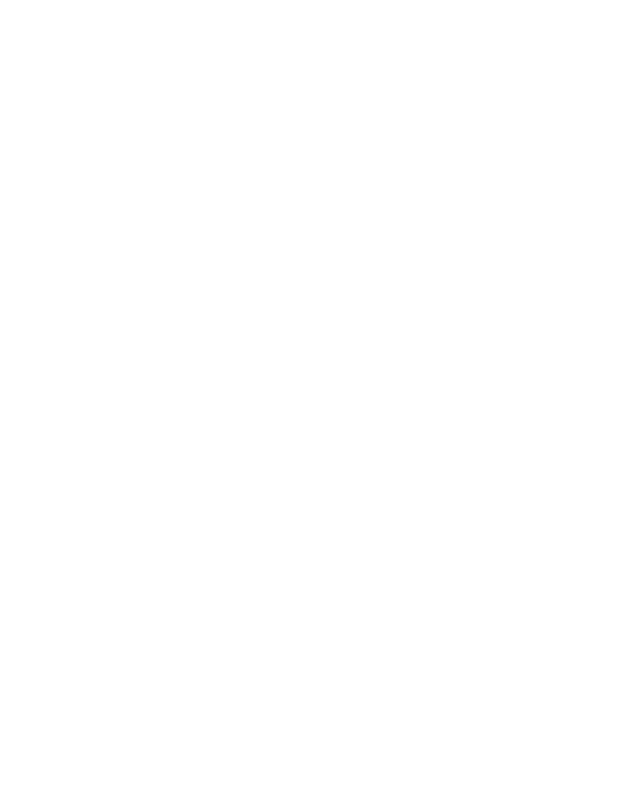
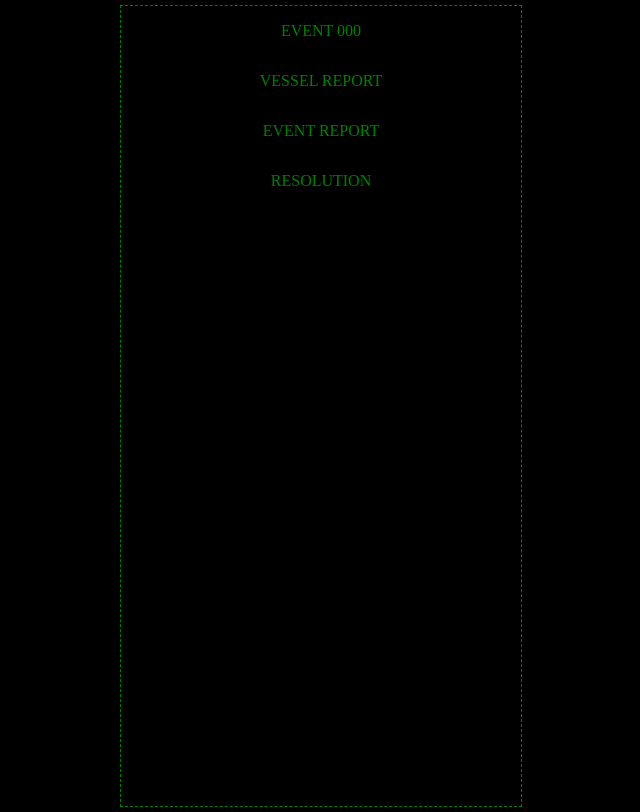
Before and after one commit to wnwarchdev/Seedship-practice, a website built with Parcel: page index.html in a window 1280 px wide. Shown: the whole page, without its empty margins (319-959 px from the left). Built offline with nearby package versions, Linux system fonts and the light colour scheme.

Commit message:
initial page setup

```diff
--- a/index.html
+++ b/index.html
@@ -10,6 +10,12 @@
 </head>
 
 <body>
+  <div id="terminal"><p>EVENT 000</p>
+    <p>VESSEL REPORT</p>
+    <p>EVENT REPORT</p>
+    <p>RESOLUTION</p>
+  </div>
+
   <script src="./src/js/app.js" type="module"></script>
 </body>
 
--- a/src/sass/style.scss
+++ b/src/sass/style.scss
@@ -1,2 +1,24 @@
 /* color backgrounds */
 $background-page: #000000;
+$font-general: green;
+
+body {
+  background-color: $background-page;
+  margin: auto;
+  color: $font-general;
+  display: flex;
+  justify-content: center;
+}
+
+#terminal {
+  border-width: 1px;
+  border-style: dashed;
+  border-color: $font-general;
+  width: 100%;
+  height: 100vh;
+  max-width: 400px;
+  margin: 5px;
+  display: flex;
+  flex-direction: column;
+  align-items: center;
+}
```
